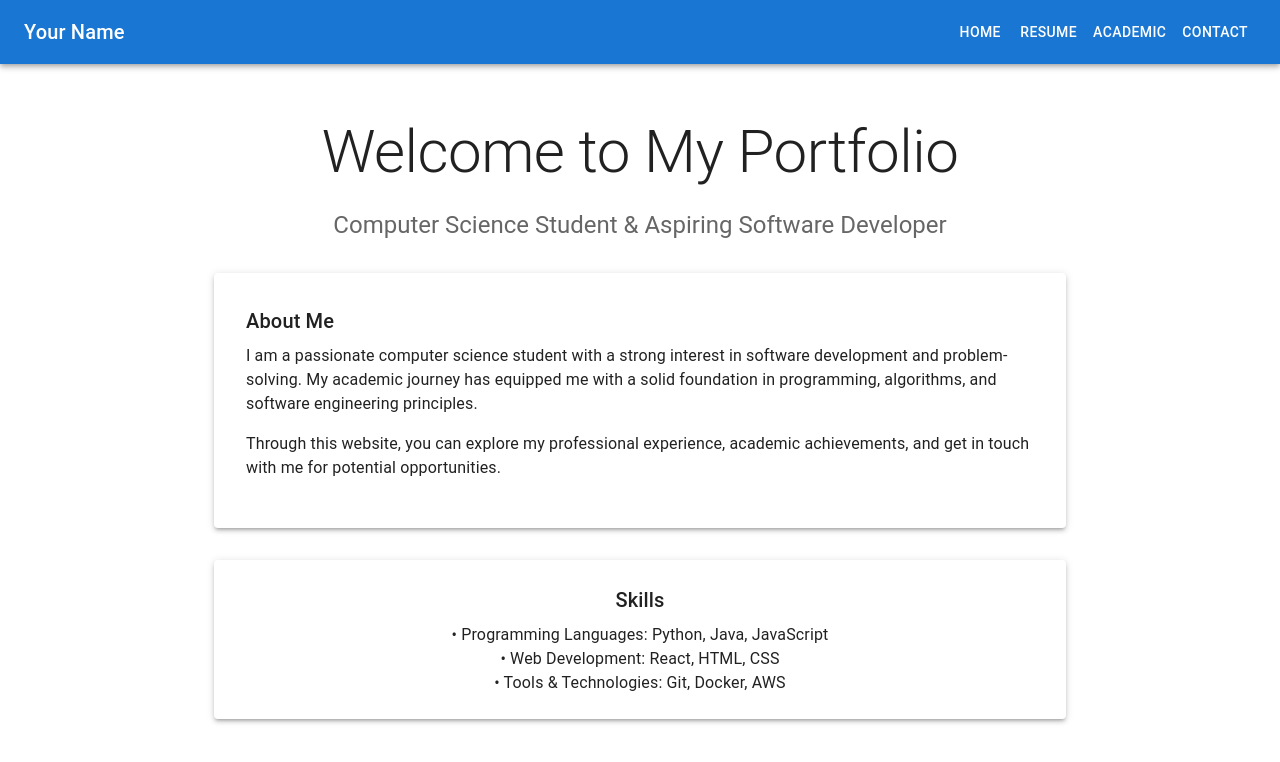
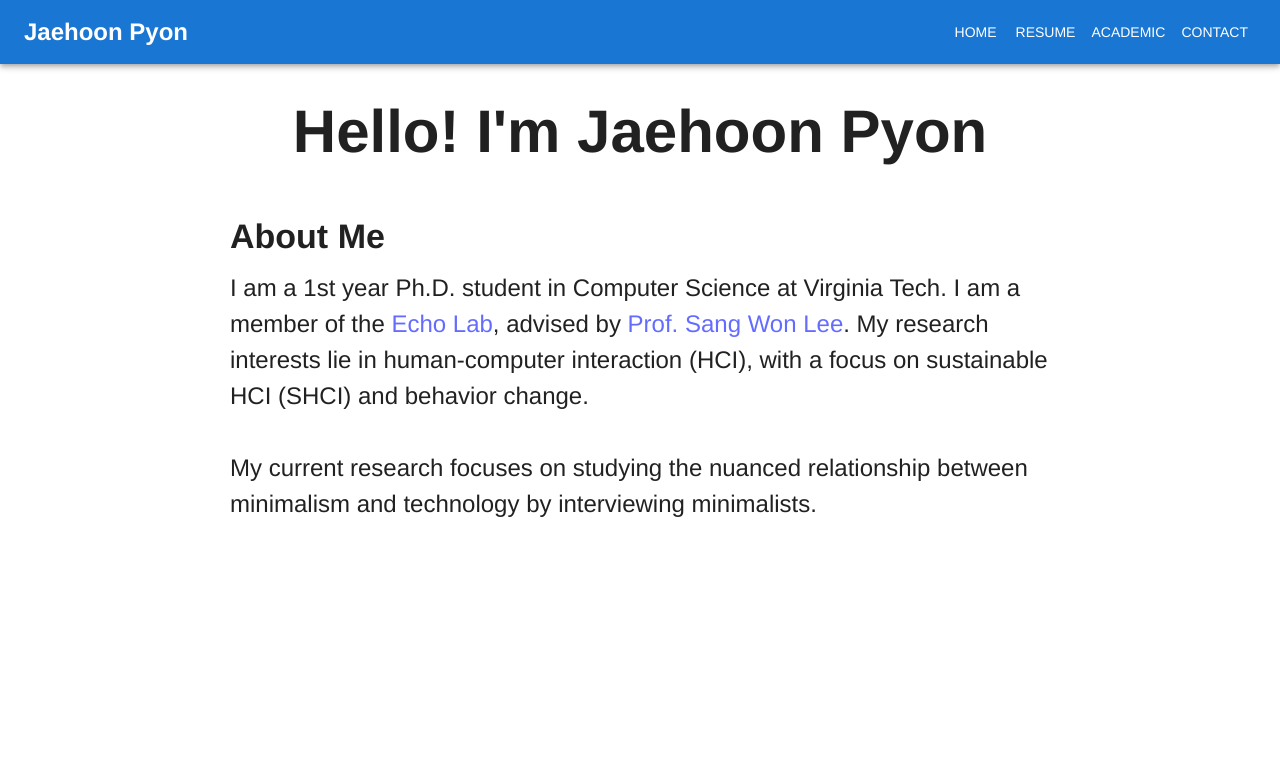
Before and after one commit to pieon/pieon.github.io, a React (Vite) app: page / in a window 1280 px wide. Shown: the top 762 px of the page. Built offline with nearby package versions, Linux system fonts and the light colour scheme.

Commit message:
Refactor App component structure, update Navbar title, and enhance Home page content with personal introduction and research focus.

```diff
--- a/src/App.tsx
+++ b/src/App.tsx
@@ -1,42 +1,25 @@
 import { BrowserRouter as Router, Routes, Route } from 'react-router-dom';
-import { ThemeProvider, createTheme, CssBaseline } from '@mui/material';
+import { ThemeProvider } from '@mui/material/styles';
+import CssBaseline from '@mui/material/CssBaseline';
+import theme from './theme';
 import Navbar from './components/Navbar';
 import Home from './pages/Home';
 import Resume from './pages/Resume';
 import Academic from './pages/Academic';
 import Contact from './pages/Contact';
 
-const theme = createTheme({
-  palette: {
-    mode: 'light',
-    primary: {
-      main: '#1976d2',
-    },
-    secondary: {
-      main: '#dc004e',
-    },
-  },
-  typography: {
-    fontFamily: '"Roboto", "Helvetica", "Arial", sans-serif',
-  },
-});
-
 function App() {
   return (
     <ThemeProvider theme={theme}>
       <CssBaseline />
       <Router>
-        <div className="App">
         <Navbar />
-          <main style={{ padding: '20px', maxWidth: '1200px', margin: '0 auto' }}>
         <Routes>
           <Route path="/" element={<Home />} />
           <Route path="/resume" element={<Resume />} />
           <Route path="/academic" element={<Academic />} />
           <Route path="/contact" element={<Contact />} />
         </Routes>
-          </main>
-        </div>
       </Router>
     </ThemeProvider>
   );
--- a/src/components/Navbar.tsx
+++ b/src/components/Navbar.tsx
@@ -5,8 +5,8 @@ const Navbar = () => {
   return (
     <AppBar position="static">
       <Toolbar>
-        <Typography variant="h6" component="div" sx={{ flexGrow: 1 }}>
-          Your Name
+        <Typography variant="h5" fontWeight="bold" component="div" sx={{ flexGrow: 1 }}>
+          Jaehoon Pyon
         </Typography>
         <Box>
           <Button color="inherit" component={RouterLink} to="/">
--- a/src/pages/Home.tsx
+++ b/src/pages/Home.tsx
@@ -1,5 +1,6 @@
 import { Container, Typography, Box, Paper } from '@mui/material';
 import { motion } from 'framer-motion';
+import theme from '../theme';
 
 const Home = () => {
   return (
@@ -10,40 +11,26 @@ const Home = () => {
         transition={{ duration: 0.5 }}
       >
         <Box sx={{ my: 4, textAlign: 'center' }}>
-          <Typography variant="h2" component="h1" gutterBottom>
-            Welcome to My Portfolio
-          </Typography>
-          <Typography variant="h5" color="text.secondary" paragraph>
-            Computer Science Student & Aspiring Software Developer
+          <Typography variant="h2" fontWeight="bold" gutterBottom>
+            Hello! I'm Jaehoon Pyon
           </Typography>
         </Box>
 
-        <Paper elevation={3} sx={{ p: 4, mb: 4 }}>
-          <Typography variant="h6" gutterBottom>
+        <Box sx={{ p: 2, mb: 4 }}>
+          <Typography variant="h4" fontWeight="bold" gutterBottom>
             About Me
           </Typography>
-          <Typography paragraph>
-            I am a passionate computer science student with a strong interest in software development
-            and problem-solving. My academic journey has equipped me with a solid foundation in
-            programming, algorithms, and software engineering principles.
+
+          <Typography variant="body1" fontSize="1.5rem" gutterBottom>
+            I am a 1st year Ph.D. student in Computer Science at Virginia Tech. I am a member of the <a href="https://echolab.cs.vt.edu/" target="_blank" rel="noopener noreferrer">Echo Lab</a>, advised by <a href="https://echolab.cs.vt.edu/sangwonlee/" target="_blank" rel="noopener noreferrer">Prof. Sang Won Lee</a>. My research interests lie in human-computer interaction (HCI), with a focus on sustainable HCI (SHCI) and behavior change.
+            <br />
+            <br />
+            My current research focuses on studying the nuanced relationship between minimalism and technology by interviewing minimalists.
           </Typography>
-          <Typography paragraph>
-            Through this website, you can explore my professional experience, academic achievements,
-            and get in touch with me for potential opportunities.
-          </Typography>
-        </Paper>
+        </Box>
 
-        <Box sx={{ display: 'flex', justifyContent: 'center', gap: 2 }}>
-          <Paper elevation={3} sx={{ p: 3, flex: 1, textAlign: 'center' }}>
-            <Typography variant="h6" gutterBottom>
-              Skills
-            </Typography>
-            <Typography>
-              • Programming Languages: Python, Java, JavaScript<br />
-              • Web Development: React, HTML, CSS<br />
-              • Tools & Technologies: Git, Docker, AWS
-            </Typography>
-          </Paper>
+        <Box sx={{ p: 2, mb: 4 }}>
+
         </Box>
       </motion.div>
     </Container>
--- /dev/null
+++ b/src/theme.ts
@@ -0,0 +1,42 @@
+import { createTheme } from '@mui/material/styles';
+
+const theme = createTheme({
+  typography: {
+    fontFamily: 'Helvetica, Arial, sans-serif',
+    h1: {
+      fontFamily: 'Helvetica, Arial, sans-serif',
+    },
+    h2: {
+      fontFamily: 'Helvetica, Arial, sans-serif',
+    },
+    h3: {
+      fontFamily: 'Helvetica, Arial, sans-serif',
+    },
+    h4: {
+      fontFamily: 'Helvetica, Arial, sans-serif',
+    },
+    h5: {
+      fontFamily: 'Helvetica, Arial, sans-serif',
+    },
+    h6: {
+      fontFamily: 'Helvetica, Arial, sans-serif',
+    },
+    body1: {
+      fontFamily: 'Helvetica, Arial, sans-serif',
+    },
+    body2: {
+      fontFamily: 'Helvetica, Arial, sans-serif',
+    },
+  },
+  components: {
+    MuiCssBaseline: {
+      styleOverrides: {
+        body: {
+          fontFamily: 'Helvetica, Arial, sans-serif',
+        },
+      },
+    },
+  },
+});
+
+export default theme;
```
Also changed, not shown: src/tsconfig.app.json (added, +26 -0 lines). Lines whose indentation alone changed are shown as unchanged.
